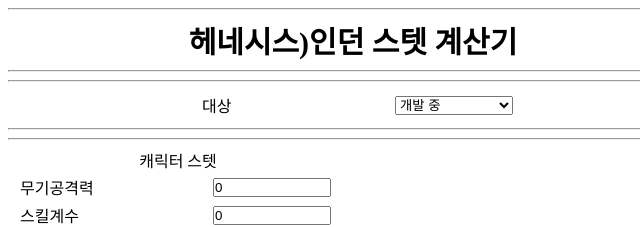
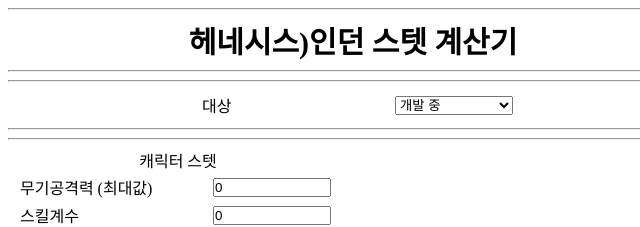
Before and after one commit to itdj12/itdj, a plain HTML site: page index.html in a window 1280 px wide. Shown: the top 227 px of the page, 0-640 px from the left. Drawn offline with Linux system fonts and the light colour scheme.

Commit message:
Update index.html

```diff
--- a/index.html
+++ b/index.html
@@ -83,7 +83,7 @@
                         <col width="200px" />
                         <col width="120px" />
                         <tr>
-                            <td nowrap>무기공격력</td>
+                            <td nowrap>무기공격력 (최대값)</td>
                             <td><input id='watk' value='0'></td>
                         </tr>
                         <tr>
```
